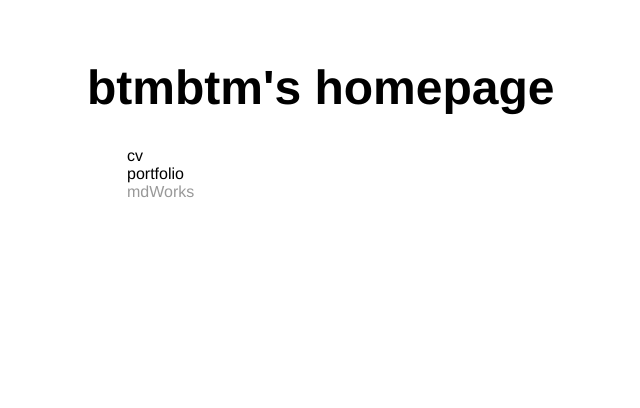
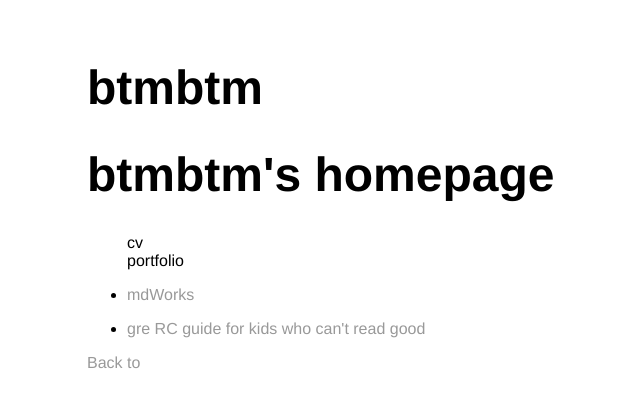
Before and after one commit to btmbtm/btmbtm.github.io, a Jekyll site: the page built from index.html, in a window 1280 px wide. Shown: the top 408 px of the page, without its empty margins (278-918 px from the left). Built offline with Jekyll 4.4.1, drawn with Linux system fonts in a browser that asks for light colours.

Commit message:
Update index.html

```diff
--- a/index.html
+++ b/index.html
@@ -7,5 +7,12 @@ title: btmbtm
 		<ul style="list-style: none">
 			<li> cv </li>
 			<li> portfolio </li>
+		</ul>
+
+		<ul stlye="list-style: none">
 			<li> <a href="categories/mdworks.html">mdWorks</a></li>
 		</ul>
+
+		<ul stlye="list-style: none">
+			<li> <a href="gre/rcguide">gre RC guide for kids who can't read good</a></li>
+		</ul>
```
Also changed, not shown: other parts of index.html (+1 -1 lines).
